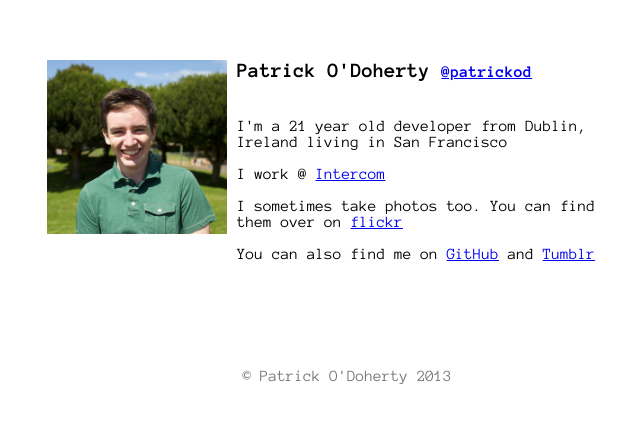
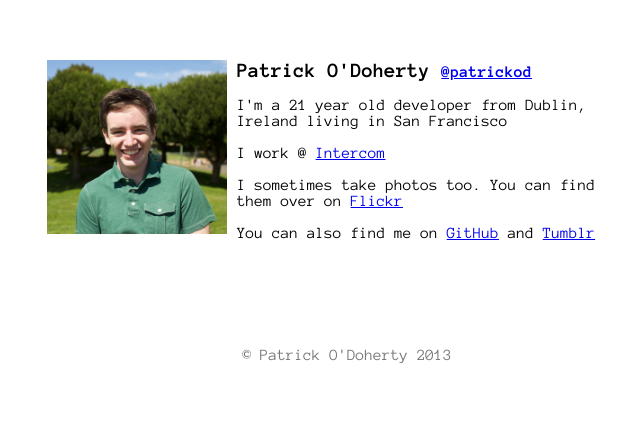
Before and after one commit to patrickod/patrickod.com, a plain HTML site: page index.html in a window 1280 px wide. Shown: the part 132-554 px from the top of the page, without its empty margins (293-933 px from the left). Drawn offline with Linux system fonts and the light colour scheme.

Commit message:
Removed the bottom margin from header. Capitalized Flickr

```diff
--- a/css/style.css
+++ b/css/style.css
@@ -9,6 +9,7 @@ h3.header {
   display: inline-block;
   font-size: 130%;
   margin-left: 190px;
+  margin-bottom: 0px;
   margin-top: 0px;
 }
 div.about-me {
--- a/index.html
+++ b/index.html
@@ -22,7 +22,7 @@
         <div class="about-me">
           <p>I'm a 21 year old developer from Dublin, Ireland living in San Francisco</p>
           <p>I work @ <a href="https://intercom.io">Intercom</a>
-          <p>I sometimes take photos too. You can find them over on <a href="https://flickr.com/photos/patrick_o_d">flickr</a></p>
+          <p>I sometimes take photos too. You can find them over on <a href="https://flickr.com/photos/patrick_o_d">Flickr</a></p>
           <p>You can also find me on <a href="https://github.com/patrickod">GitHub</a> and <a href="https://blog.tumblr.com">Tumblr</a></p>
         </div>
       </div>
```
